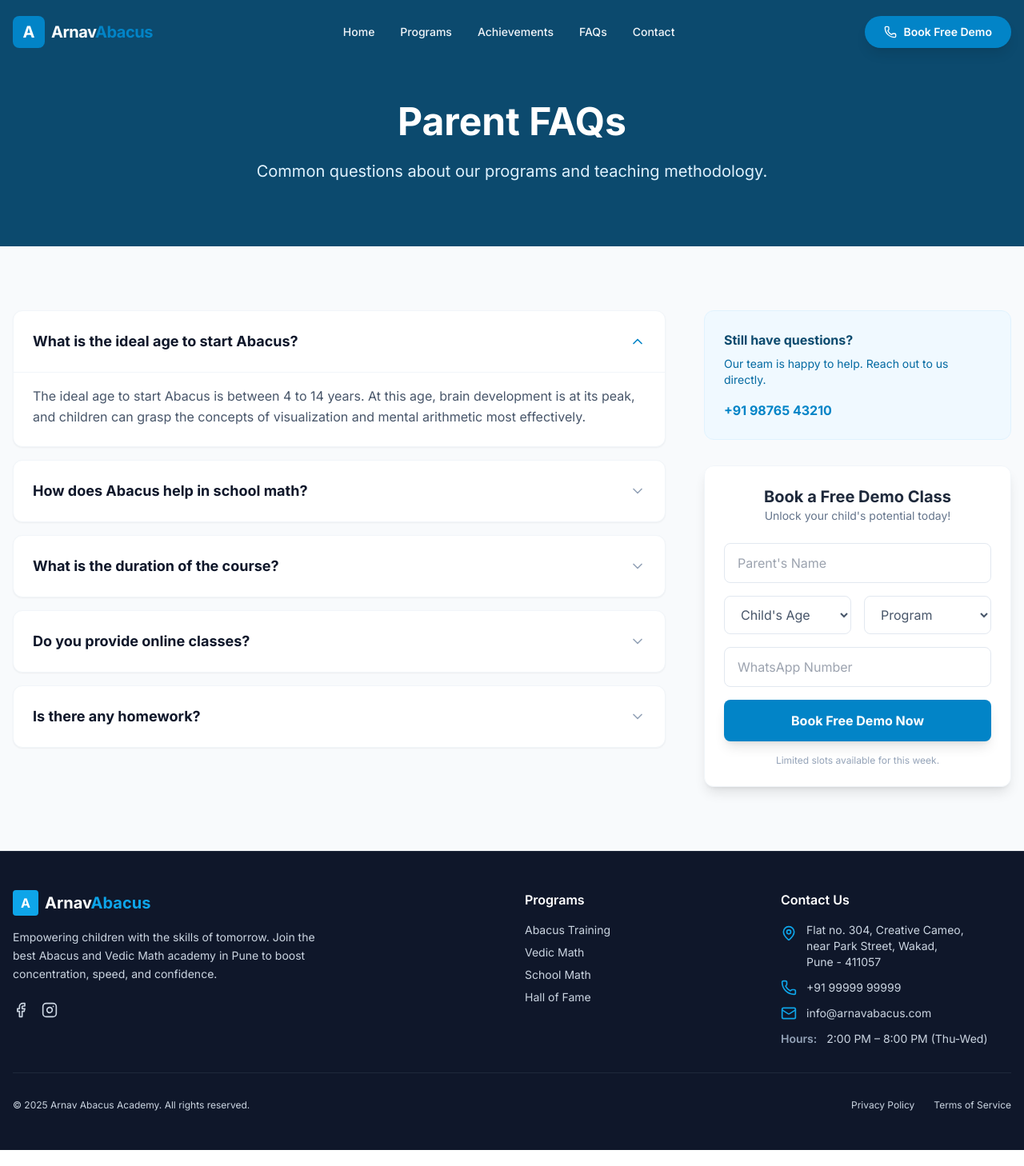
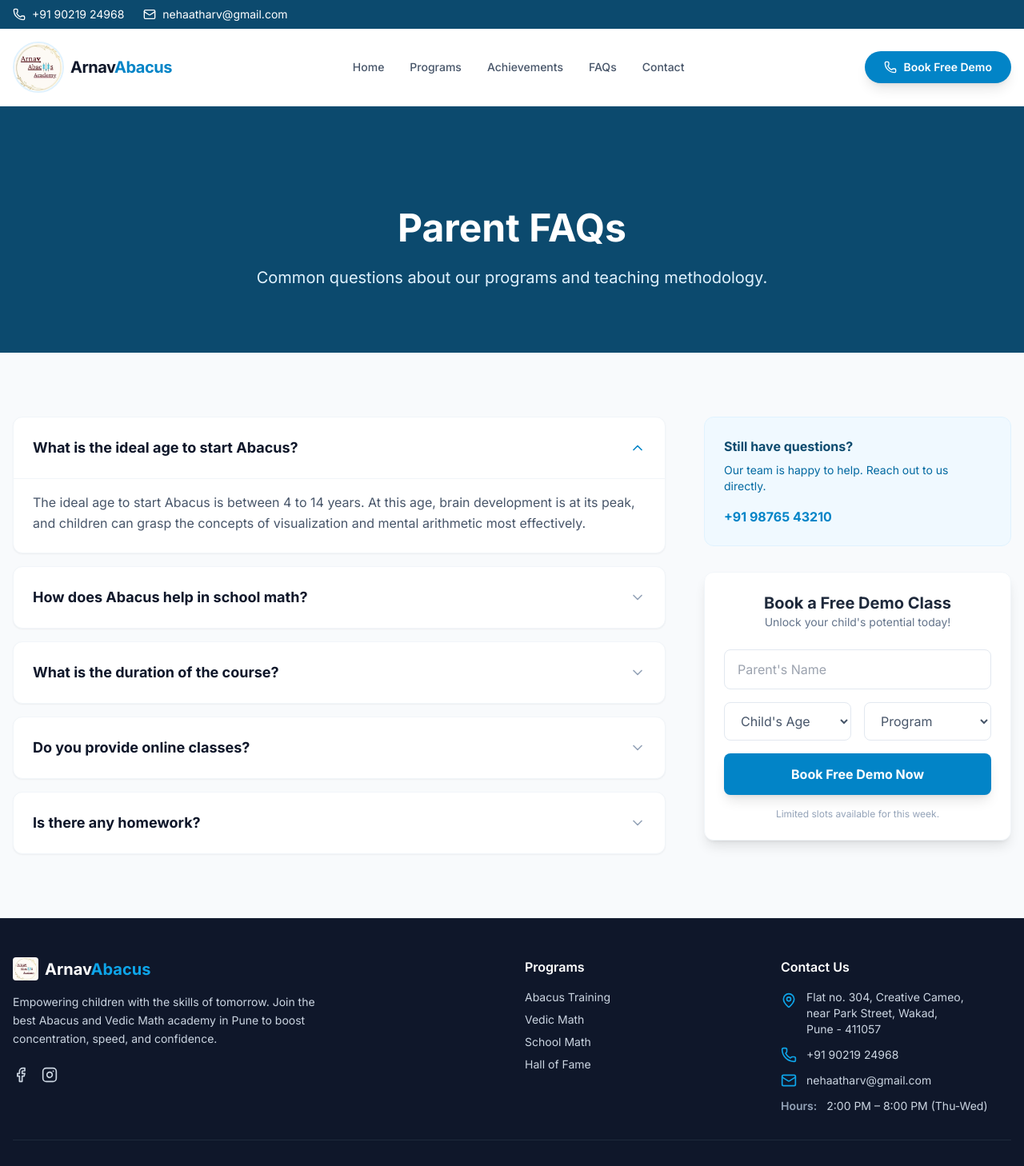
Before and after one commit to atharvpatil18/ArnavAbacusWeb, a Next.js app: page /faqs in a window 1280 px wide. Shown: the top 1458 px of the page at 80% size. Built offline with nearby package versions, Linux system fonts and the light colour scheme.

Commit message:
Fix Navbar syntax error and finalize visual updates

```diff
--- a/src/app/contact/page.tsx
+++ b/src/app/contact/page.tsx
@@ -43,7 +43,7 @@ export default function ContactPage() {
                                     </div>
                                     <div>
                                         <h3 className="font-bold text-slate-900 mb-1">Call Us</h3>
-                                        <p className="text-slate-600">+91 99999 99999</p>
+                                        <p className="text-slate-600">+91 90219 24968</p>
                                     </div>
                                 </div>
 
@@ -53,7 +53,7 @@ export default function ContactPage() {
                                     </div>
                                     <div>
                                         <h3 className="font-bold text-slate-900 mb-1">Email Us</h3>
-                                        <p className="text-slate-600">info@arnavabacus.com</p>
+                                        <p className="text-slate-600">nehaatharv@gmail.com</p>
                                     </div>
                                 </div>
 
--- a/src/app/globals.css
+++ b/src/app/globals.css
@@ -5,7 +5,8 @@
 :root {
   --foreground-rgb: 15, 23, 42;
   --background-start-rgb: 255, 255, 255;
-  --background-end-rgb: 248, 250, 252;
+  --background-end-rgb: 255, 252, 240;
+    /* Warmer Cream */
 }
 
 @media (prefers-color-scheme: dark) {
--- a/src/app/page.tsx
+++ b/src/app/page.tsx
@@ -3,7 +3,7 @@ import Hero from "@/components/Hero";
 import TrustBar from "@/components/TrustBar";
 import ProgramCard from "@/components/ProgramCard";
 import TestimonialCarousel from "@/components/TestimonialCarousel";
-import CalendlyWidget from "@/components/CalendlyWidget";
+
 import Footer from "@/components/Footer";
 import FloatingCTA from "@/components/FloatingCTA";
 
@@ -60,7 +60,7 @@ export default function Home() {
       </section>
 
       <TestimonialCarousel />
-      <CalendlyWidget />
+
       <Footer />
       <FloatingCTA />
     </main>
--- a/src/components/CalendlyWidget.tsx
+++ /dev/null
@@ -1,34 +0,0 @@
-"use client";
-
-import { useEffect } from "react";
-
-export default function CalendlyWidget() {
-    useEffect(() => {
-        const head = document.querySelector("head");
-        const script = document.createElement("script");
-        script.setAttribute(
-            "src",
-            "https://assets.calendly.com/assets/external/widget.js"
-        );
-        head?.appendChild(script);
-    }, []);
-
-    return (
-        <section className="py-20 bg-white" id="book-demo">
-            <div className="container mx-auto px-4 text-center mb-12">
-                <h2 className="text-3xl md:text-4xl font-bold text-slate-900 mb-4">
-                    Schedule Your Free Demo
-                </h2>
-                <p className="text-slate-600 max-w-2xl mx-auto">
-                    Pick a time that works for you. Our expert trainers will assess your child's current level and recommend the best program.
-                </p>
-            </div>
-
-            <div
-                className="calendly-inline-widget w-full h-[700px]"
-                data-url="https://calendly.com/arnavabacus/demo-class" // Placeholder URL
-                style={{ minWidth: "320px", height: "700px" }}
-            />
-        </section>
-    );
-}
--- a/src/components/FloatingCTA.tsx
+++ b/src/components/FloatingCTA.tsx
@@ -6,7 +6,7 @@ import { motion } from "framer-motion";
 export default function FloatingCTA() {
     return (
         <motion.a
-            href="https://wa.me/919876543210?text=Hi,%20I'm%20interested%20in%20a%20free%20demo%20class"
+            href="https://wa.me/919021924968?text=Hi,%20I'm%20interested%20in%20a%20free%20demo%20class"
             target="_blank"
             rel="noopener noreferrer"
             initial={{ scale: 0, opacity: 0 }}
--- a/src/components/Footer.tsx
+++ b/src/components/Footer.tsx
@@ -1,4 +1,5 @@
 import Link from "next/link";
+import Image from "next/image";
 import { Facebook, Instagram, MapPin, Mail, Phone } from "lucide-react";
 
 export default function Footer() {
@@ -9,9 +10,7 @@ export default function Footer() {
                     {/* Brand */}
                     <div className="col-span-1 md:col-span-2">
                         <Link href="/" className="flex items-center gap-2 mb-4">
-                            <div className="w-8 h-8 bg-brand-500 rounded flex items-center justify-center text-white font-bold">
-                                A
-                            </div>
+                            <Image src="/logo.jpg" alt="Arnav Abacus Academy" width={32} height={32} className="rounded" />
                             <span className="font-bold text-xl text-white">
                                 Arnav<span className="text-brand-500">Abacus</span>
                             </span>
@@ -72,14 +71,14 @@ export default function Footer() {
                             </li>
                             <li className="flex items-center gap-3">
                                 <Phone className="w-5 h-5 text-brand-500 shrink-0" />
-                                <a href="tel:+919999999999" className="hover:text-white">
-                                    +91 99999 99999
+                                <a href="tel:+919021924968" className="hover:text-white">
+                                    +91 90219 24968
                                 </a>
                             </li>
                             <li className="flex items-center gap-3">
                                 <Mail className="w-5 h-5 text-brand-500 shrink-0" />
-                                <a href="mailto:info@arnavabacus.com" className="hover:text-white">
-                                    info@arnavabacus.com
+                                <a href="mailto:nehaatharv@gmail.com" className="hover:text-white">
+                                    nehaatharv@gmail.com
                                 </a>
                             </li>
                             <li className="flex items-start gap-3 mt-2">
--- a/src/components/Hero.tsx
+++ b/src/components/Hero.tsx
@@ -20,14 +20,6 @@ export default function Hero() {
                         animate={{ opacity: 1, x: 0 }}
                         transition={{ duration: 0.6 }}
                     >
-                        <div className="inline-flex items-center gap-2 bg-brand-900/50 border border-brand-700/50 rounded-full px-4 py-1.5 text-brand-300 text-sm font-medium mb-6">
-                            <span className="relative flex h-2 w-2">
-                                <span className="animate-ping absolute inline-flex h-full w-full rounded-full bg-brand-400 opacity-75"></span>
-                                <span className="relative inline-flex rounded-full h-2 w-2 bg-brand-500"></span>
-                            </span>
-                            Admissions Open for 2025 Batch
-                        </div>
-
                         <h1 className="text-4xl lg:text-6xl font-bold text-white leading-tight mb-6">
                             <span className="text-brand-500">Arnav Abacus Academy</span>
                             <br />
--- a/src/components/LeadForm.tsx
+++ b/src/components/LeadForm.tsx
@@ -18,10 +18,18 @@ export default function LeadForm({ variant = "inline", className = "" }: LeadFor
         setIsLoading(true);
 
         const formData = new FormData(e.currentTarget);
+        const parentName = formData.get("parentName") as string;
+        const childAge = formData.get("childAge") as string;
         const program = formData.get("program") as string;
 
-        // Mock API call
-        await new Promise((resolve) => setTimeout(resolve, 1500));
+        // WhatsApp Configuration
+        const phoneNumber = "919021924968"; // REPLACE WITH ACTUAL NUMBER
+        const message = `Hello, I'm interested in a Demo Class!
+Name: ${parentName}
+Child's Age: ${childAge}
+Program: ${program || "General"}`;
+
+        const whatsappUrl = `https://wa.me/${phoneNumber}?text=${encodeURIComponent(message)}`;
 
         // Track submission
         try {
@@ -31,11 +39,12 @@ export default function LeadForm({ variant = "inline", className = "" }: LeadFor
             console.error("Analytics error:", error);
         }
 
-        setIsLoading(false);
-        setIsSuccess(true);
-
-        // Reset success message after 5 seconds
-        setTimeout(() => setIsSuccess(false), 5000);
+        // Simulate brief delay for UX then redirect
+        setTimeout(() => {
+            setIsLoading(false);
+            window.open(whatsappUrl, '_blank');
+            setIsSuccess(true);
+        }, 1000);
     };
 
     if (isSuccess) {
@@ -47,9 +56,9 @@ export default function LeadForm({ variant = "inline", className = "" }: LeadFor
                     className="flex flex-col items-center gap-3"
                 >
                     <CheckCircle className="w-12 h-12 text-green-500" />
-                    <h3 className="text-xl font-bold text-green-800">Thank You!</h3>
+                    <h3 className="text-xl font-bold text-green-800">Redirecting to WhatsApp...</h3>
                     <p className="text-green-700">
-                        We have received your details. Our team will contact you shortly to schedule your free demo.
+                        Please continue the conversation on WhatsApp to book your slot.
                     </p>
                 </motion.div>
             </div>
@@ -115,18 +124,7 @@ export default function LeadForm({ variant = "inline", className = "" }: LeadFor
                 </div>
             </div>
 
-            <div>
-                <label htmlFor="phone" className="sr-only">WhatsApp Number</label>
-                <input
-                    type="tel"
-                    id="phone"
-                    name="phone"
-                    placeholder="WhatsApp Number"
-                    required
-                    pattern="[0-9]{10}"
-                    className="w-full px-4 py-3 rounded-lg border border-slate-200 focus:border-brand-500 focus:ring-2 focus:ring-brand-200 outline-none transition-all"
-                />
-            </div>
+            {/* Phone input removed as we are redirecting to WhatsApp */}
 
             <button
                 type="submit"
--- a/src/components/Navbar.tsx
+++ b/src/components/Navbar.tsx
@@ -2,7 +2,8 @@
 
 import { useState, useEffect } from "react";
 import Link from "next/link";
-import { Menu, X, Phone } from "lucide-react";
+import Image from "next/image";
+import { Menu, X, Phone, Mail } from "lucide-react";
 import { motion, AnimatePresence } from "framer-motion";
 
 const navLinks = [
@@ -26,19 +27,36 @@ export default function Navbar() {
     }, []);
 
     return (
-        <nav
-            className={`fixed top-0 left-0 right-0 z-50 transition-all duration-300 ${scrolled
-                    ? "bg-white/90 backdrop-blur-md shadow-sm py-3"
-                    : "bg-transparent py-5"
-                }`}
-        >
+        <header className={`sticky top-0 left-0 right-0 z-50 transition-all duration-300 ${scrolled ? "shadow-md" : ""}`}>
+            {/* Top Bar */}
+            <div className="bg-brand-900 text-white py-2 text-xs md:text-sm relative z-50">
+                <div className="container mx-auto px-4 flex justify-between items-center">
+                    <div className="flex items-center gap-6">
+                        <a href="tel:9021924968" className="flex items-center gap-2 hover:text-brand-200 transition-colors">
+                            <Phone className="w-3 h-3 md:w-4 md:h-4" />
+                            <span>+91 90219 24968</span>
+                        </a>
+                        <a href="mailto:nehaatharv@gmail.com" className="flex items-center gap-2 hover:text-brand-200 transition-colors">
+                            <Mail className="w-3 h-3 md:w-4 md:h-4" />
+                            <span>nehaatharv@gmail.com</span>
+                        </a>
+                    </div>
+                </div>
+            </div>
+
+            <nav className="bg-white py-4 border-b border-slate-100">
                 <div className="container mx-auto px-4 flex items-center justify-between">
                     {/* Logo */}
                     <Link href="/" className="flex items-center gap-2 group">
-                    <div className="w-10 h-10 bg-brand-600 rounded-lg flex items-center justify-center text-white font-bold text-xl group-hover:bg-brand-700 transition-colors">
-                        A
+                        <div className="relative w-12 h-12 md:w-16 md:h-16 overflow-hidden rounded-full border-2 border-brand-100">
+                            <Image
+                                src="/logo.jpg"
+                                alt="Arnav Abacus Academy"
+                                fill
+                                className="object-cover"
+                            />
                         </div>
-                    <span className={`font-bold text-xl tracking-tight ${scrolled ? 'text-slate-900' : 'text-slate-900 lg:text-white'}`}>
+                        <span className={`font-bold text-lg md:text-xl tracking-tight text-slate-900`}>
                             Arnav<span className="text-brand-600">Abacus</span>
                         </span>
                     </Link>
@@ -49,8 +67,7 @@ export default function Navbar() {
                             <Link
                                 key={link.name}
                                 href={link.href}
-                            className={`font-medium text-sm transition-colors hover:text-brand-500 ${scrolled ? "text-slate-600" : "text-slate-100"
-                                }`}
+                                className="font-medium text-sm transition-colors hover:text-brand-500 text-slate-600"
                             >
                                 {link.name}
                             </Link>
@@ -59,20 +76,21 @@ export default function Navbar() {
 
                     {/* CTA Button */}
                     <div className="hidden lg:block">
-                    <Link
-                        href="/contact"
+                        <a
+                            href="https://wa.me/919021924968?text=Hello%2C%20I%20want%20to%20book%20a%20free%20demo%20class"
+                            target="_blank"
+                            rel="noopener noreferrer"
                             className="bg-brand-600 hover:bg-brand-700 text-white px-6 py-2.5 rounded-full font-semibold text-sm transition-all shadow-lg hover:shadow-brand-500/25 flex items-center gap-2"
                         >
                             <Phone className="w-4 h-4" />
                             Book Free Demo
-                    </Link>
+                        </a>
                     </div>
 
                     {/* Mobile Menu Button */}
                     <button
                         onClick={() => setIsOpen(!isOpen)}
-                    className={`lg:hidden p-2 rounded-md ${scrolled ? "text-slate-900" : "text-slate-900 lg:text-white"
-                        }`}
+                        className="lg:hidden p-2 rounded-md text-slate-900"
                     >
                         {isOpen ? <X /> : <Menu />}
                     </button>
@@ -98,17 +116,21 @@ export default function Navbar() {
                                         {link.name}
                                     </Link>
                                 ))}
-                            <Link
-                                href="/contact"
+                                <a
+                                    href="https://wa.me/919021924968?text=Hello%2C%20I%20want%20to%20book%20a%20free%20demo%20class"
+                                    target="_blank"
+                                    rel="noopener noreferrer"
                                     onClick={() => setIsOpen(false)}
-                                className="bg-brand-600 text-white px-6 py-3 rounded-lg font-semibold text-center mt-2"
+                                    className="bg-brand-600 text-white px-6 py-3 rounded-lg font-semibold text-center mt-2 block"
                                 >
                                     Book Free Demo
-                            </Link>
+                                </a>
                             </div>
                         </motion.div>
                     )}
                 </AnimatePresence>
             </nav>
+        </header>
     );
+
 }
--- a/src/components/TrustBar.tsx
+++ b/src/components/TrustBar.tsx
@@ -1,45 +1,68 @@
-import { Trophy, Users, Award, Clock } from "lucide-react";
+"use client";
+
+import { motion, useInView } from "framer-motion";
+import { useRef, useEffect, useState } from "react";
 
 const stats = [
-    {
-        icon: Users,
-        value: "500+",
-        label: "Happy Students",
-    },
-    {
-        icon: Trophy,
-        value: "50+",
-        label: "Competition Winners",
-    },
-    {
-        icon: Award,
-        value: "100%",
-        label: "Certified Trainers",
-    },
-    {
-        icon: Clock,
-        value: "8+",
-        label: "Years Experience",
-    },
+    { label: "Students Trained", value: 500, suffix: "+" },
+    { label: "Years of Experience", value: 8, suffix: "+" },
+    { label: "Competition Winners", value: 50, suffix: "+" },
+    { label: "Parent Satisfaction", value: 100, suffix: "%" },
 ];
+
+const Counter = ({ value, suffix }: { value: number; suffix: string }) => {
+    const [count, setCount] = useState(0);
+    const ref = useRef(null);
+    const isInView = useInView(ref, { once: true, margin: "-50px" });
+
+    useEffect(() => {
+        if (isInView) {
+            const duration = 2000; // 2 seconds
+            const steps = 60;
+            const stepTime = duration / steps;
+            const increment = value / steps;
+            let current = 0;
+
+            const timer = setInterval(() => {
+                current += increment;
+                if (current >= value) {
+                    setCount(value);
+                    clearInterval(timer);
+                } else {
+                    setCount(Math.floor(current));
+                }
+            }, stepTime);
+
+            return () => clearInterval(timer);
+        }
+    }, [isInView, value]);
+
+    return (
+        <span ref={ref} className="font-bold text-3xl md:text-4xl text-brand-600">
+            {count}{suffix}
+        </span>
+    );
+};
 
 export default function TrustBar() {
     return (
-        <section className="bg-brand-50 py-12 border-b border-brand-100">
+        <section className="py-12 bg-white border-b border-slate-100">
             <div className="container mx-auto px-4">
-                <div className="grid grid-cols-2 md:grid-cols-4 gap-8">
+                <div className="grid grid-cols-2 md:grid-cols-4 gap-8 text-center">
                     {stats.map((stat, index) => (
-                        <div key={index} className="flex flex-col items-center text-center group">
-                            <div className="w-12 h-12 bg-white rounded-full flex items-center justify-center text-brand-600 shadow-sm mb-3 group-hover:scale-110 transition-transform">
-                                <stat.icon className="w-6 h-6" />
-                            </div>
-                            <h3 className="text-3xl font-bold text-slate-900 mb-1">
-                                {stat.value}
-                            </h3>
-                            <p className="text-sm text-slate-600 font-medium uppercase tracking-wide">
+                        <motion.div
+                            key={index}
+                            initial={{ opacity: 0, y: 20 }}
+                            whileInView={{ opacity: 1, y: 0 }}
+                            viewport={{ once: true }}
+                            transition={{ delay: index * 0.1, duration: 0.5 }}
+                            className="flex flex-col items-center"
+                        >
+                            <Counter value={stat.value} suffix={stat.suffix} />
+                            <p className="text-slate-600 font-medium mt-2 text-sm md:text-base">
                                 {stat.label}
                             </p>
-                        </div>
+                        </motion.div>
                     ))}
                 </div>
             </div>
```
Also changed, not shown: public/logo.jpg (added). Lines whose indentation alone changed are shown as unchanged.
